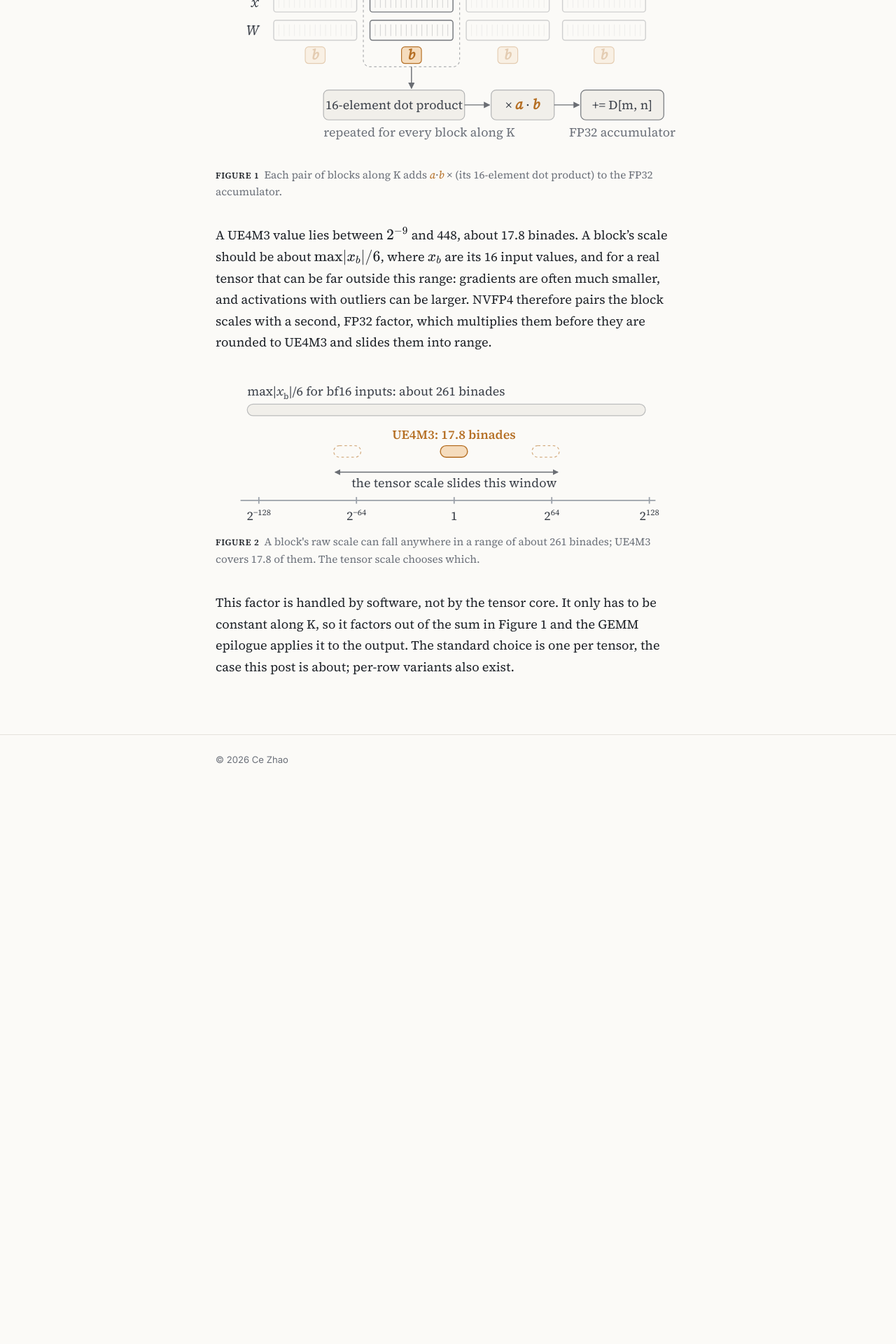
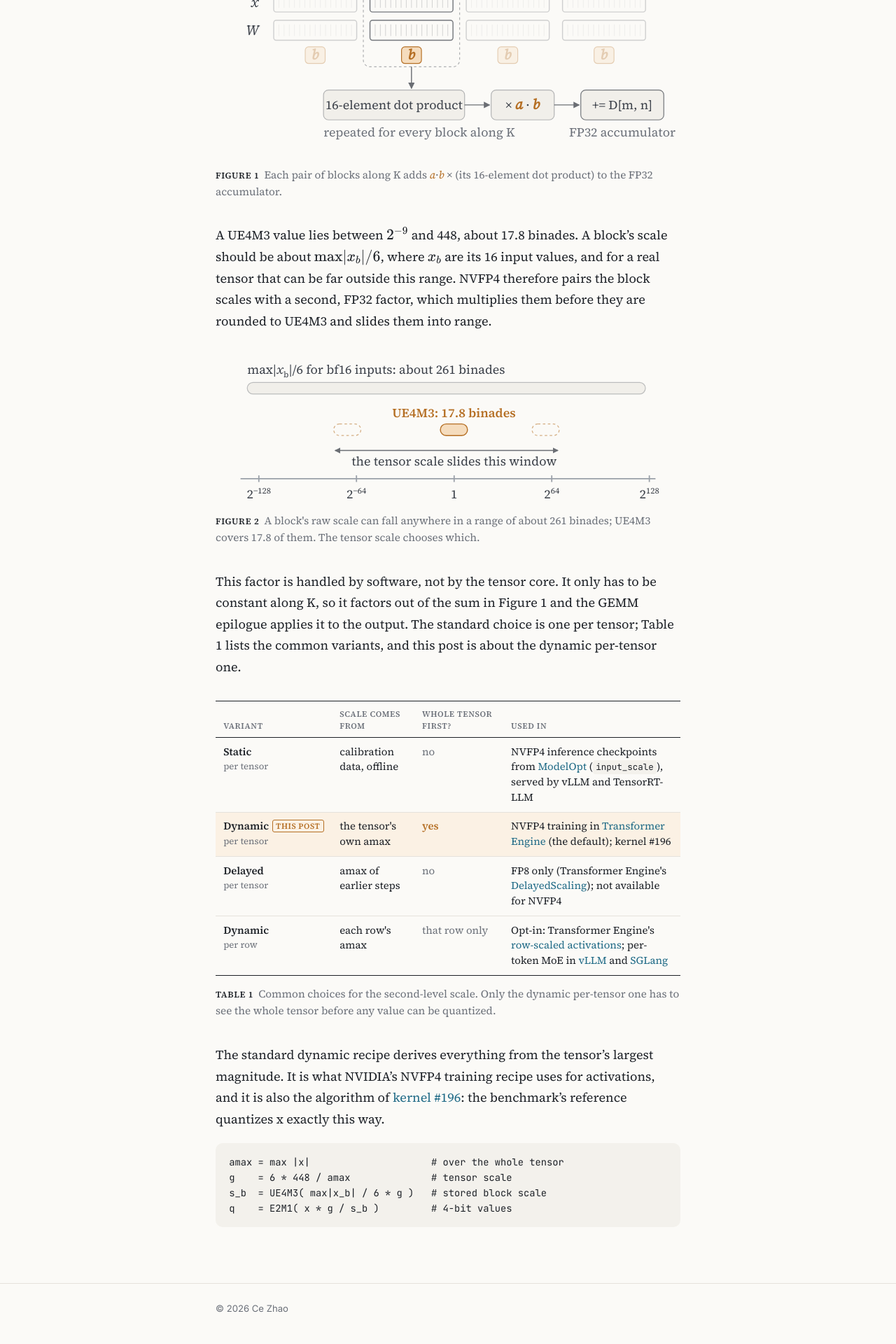
Before and after one commit to A1c0r-Z/A1c0r-Z.github.io, a Jekyll site: the page built from preview/one-pass-nvfp4.md, in a window 1280 px wide. Shown: the part 831-2751 px from the top of the page at 70% size. Built offline with Jekyll 4.4.1, drawn with Linux system fonts in a browser that asks for light colours; before the commit the page ends 1967 px from its top, so only the background shows below that.

Commit message:
Add Table 1 (tensor-scale variants) and the standard recipe
Co-Authored-By: Claude Opus 5.5 <noreply@anthropic.com>

````diff
--- /dev/null
+++ b/_includes/tables/tensor-scales.html
@@ -0,0 +1,14 @@
+<figure class="tbl-fig">
+<div class="fig-scroll">
+<table class="tbl">
+<thead><tr><th>Variant</th><th>Scale comes from</th><th>Whole tensor first?</th><th>Used in</th></tr></thead>
+<tbody>
+<tr><td>Static<span class="sub">per tensor</span></td><td>calibration data, offline</td><td class="no">no</td><td>NVFP4 inference checkpoints from <a href="https://github.com/NVIDIA/Model-Optimizer/blob/0.47.0/modelopt/torch/quantization/qtensor/nvfp4_tensor.py#L211-L228">ModelOpt</a> (<code>input_scale</code>), served by vLLM and TensorRT-LLM</td></tr>
+<tr class="hl"><td>Dynamic<span class="tag">this post</span><span class="sub">per tensor</span></td><td>the tensor's own amax</td><td class="yes">yes</td><td>NVFP4 training in <a href="https://nvidia.github.io/TransformerEngine/features/low_precision_training/nvfp4/nvfp4.html">Transformer Engine</a> (the default); kernel #196</td></tr>
+<tr><td>Delayed<span class="sub">per tensor</span></td><td>amax of earlier steps</td><td class="no">no</td><td>FP8 only (Transformer Engine's <a href="https://github.com/NVIDIA/TransformerEngine/blob/v2.19/transformer_engine/common/recipe/__init__.py#L173-L284">DelayedScaling</a>); not available for NVFP4</td></tr>
+<tr><td>Dynamic<span class="sub">per row</span></td><td>each row's amax</td><td class="no">that row only</td><td>Opt-in: Transformer Engine's <a href="https://github.com/NVIDIA/TransformerEngine/pull/2931">row-scaled activations</a>; per-token MoE in <a href="https://github.com/vllm-project/vllm/pull/48538">vLLM</a> and <a href="https://github.com/sgl-project/sglang/pull/26083">SGLang</a></td></tr>
+</tbody>
+</table>
+</div>
+<figcaption><span class="fig-num">Table 1</span>Common choices for the second-level scale. Only the dynamic per-tensor one has to see the whole tensor before any value can be quantized.</figcaption>
+</figure>
--- a/assets/css/style.css
+++ b/assets/css/style.css
@@ -204,6 +204,37 @@ figure.fig td.zero { color: var(--muted); }
 
 .fig .ghost { fill: none; stroke: var(--fig-scale-line); stroke-width: 1.1; stroke-opacity: 0.55; stroke-dasharray: 3 3; }
 
+/* data tables (booktabs style) */
+figure.tbl-fig { margin: 2rem 0 2.2rem; }
+figure.tbl-fig .fig-scroll { overflow-x: auto; }
+table.tbl {
+  width: 100%; border-collapse: collapse; margin: 0;
+  font-family: var(--serif); font-size: 0.93rem; line-height: 1.45;
+  border-top: 1.5px solid var(--fg); border-bottom: 1.5px solid var(--fg);
+}
+table.tbl th {
+  font-family: var(--serif); font-weight: 600; font-size: 0.72rem;
+  text-transform: uppercase; letter-spacing: 0.06em; color: var(--muted);
+  text-align: left; vertical-align: bottom;
+  padding: 0.65rem 0.7rem 0.5rem; border-bottom: 1px solid var(--fg);
+}
+table.tbl td { padding: 0.6rem 0.7rem; border-bottom: 1px solid var(--rule); vertical-align: top; }
+table.tbl tr:last-child td { border-bottom: 0; }
+table.tbl td:first-child { font-weight: 600; white-space: nowrap; }
+table.tbl tr.hl td { background: #fbf1e4; }
+table.tbl .sub { display: block; font-weight: 400; font-size: 0.82rem; color: var(--muted); }
+table.tbl td:nth-child(3) { white-space: nowrap; }
+table.tbl .yes { color: var(--fig-scale-line); font-weight: 600; }
+table.tbl .no { color: var(--muted); }
+table.tbl .tag {
+  display: inline-block; margin-left: 0.4em; padding: 0 0.4em; border-radius: 3px;
+  font-family: var(--serif); font-size: 0.7rem; font-weight: 600; letter-spacing: 0.05em;
+  text-transform: uppercase; color: var(--fig-scale-line); border: 1px solid var(--fig-scale-line);
+  vertical-align: 0.1em;
+}
+figure.tbl-fig figcaption { font-family: var(--serif); font-size: 0.95rem; line-height: 1.6; color: var(--muted); margin-top: 0.9rem; }
+figure.tbl-fig figcaption .fig-num { font-family: var(--serif); font-size: 0.78rem; font-weight: 600; letter-spacing: 0.06em; text-transform: uppercase; color: var(--fg); margin-right: 0.55em; }
+
 @media (max-width: 560px) {
   body { font-size: 1.05rem; }
   h1 { font-size: 1.65rem; }
@@ -211,4 +242,5 @@ figure.fig td.zero { color: var(--muted); }
   .intro { padding-top: 2.25rem; }
   .post { padding-top: 2rem; }
   figure.fig svg { min-width: 470px; }
+  table.tbl { min-width: 520px; }
 }
--- a/preview/one-pass-nvfp4.md
+++ b/preview/one-pass-nvfp4.md
@@ -21,7 +21,7 @@ On B200, NVFP4 matrix multiplies run on the tensor-core instruction [`tcgen05.mm
 <figcaption><span class="fig-num">Figure 1</span>Each pair of blocks along K adds <em>a</em>·<em>b</em> × (its 16-element dot product) to the FP32 accumulator.</figcaption>
 </figure>
 
-A UE4M3 value lies between $$2^{-9}$$ and 448, about 17.8 binades. A block's scale should be about $$\max\lvert x_b\rvert/6$$, where $$x_b$$ are its 16 input values, and for a real tensor that can be far outside this range: gradients are often much smaller, and activations with outliers can be larger. NVFP4 therefore pairs the block scales with a second, FP32 factor, which multiplies them before they are rounded to UE4M3 and slides them into range.
+A UE4M3 value lies between $$2^{-9}$$ and 448, about 17.8 binades. A block's scale should be about $$\max\lvert x_b\rvert/6$$, where $$x_b$$ are its 16 input values, and for a real tensor that can be far outside this range. NVFP4 therefore pairs the block scales with a second, FP32 factor, which multiplies them before they are rounded to UE4M3 and slides them into range.
 
 <figure class="fig">
 <div class="fig-scroll">
@@ -30,4 +30,15 @@ A UE4M3 value lies between $$2^{-9}$$ and 448, about 17.8 binades. A block's sca
 <figcaption><span class="fig-num">Figure 2</span>A block's raw scale can fall anywhere in a range of about 261 binades; UE4M3 covers 17.8 of them. The tensor scale chooses which.</figcaption>
 </figure>
 
-This factor is handled by software, not by the tensor core. It only has to be constant along K, so it factors out of the sum in Figure 1 and the GEMM epilogue applies it to the output. The standard choice is one per tensor, the case this post is about; per-row variants also exist.
+This factor is handled by software, not by the tensor core. It only has to be constant along K, so it factors out of the sum in Figure 1 and the GEMM epilogue applies it to the output. The standard choice is one per tensor; Table 1 lists the common variants, and this post is about the dynamic per-tensor one.
+
+{% include tables/tensor-scales.html %}
+
+The standard dynamic recipe derives everything from the tensor's largest magnitude. It is what NVIDIA's NVFP4 training recipe uses for activations, and it is also the algorithm of [kernel #196](https://research.nvidia.com/benchmarks/sol-execbench/kernel/196): the benchmark's reference quantizes x exactly this way.
+
+```
+amax = max |x|                     # over the whole tensor
+g    = 6 * 448 / amax              # tensor scale
+s_b  = UE4M3( max|x_b| / 6 * g )   # stored block scale
+q    = E2M1( x * g / s_b )         # 4-bit values
+```
````
